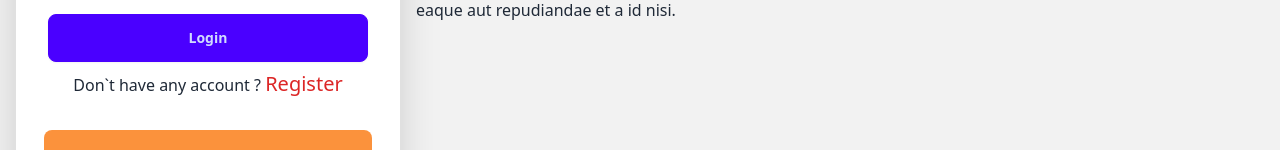
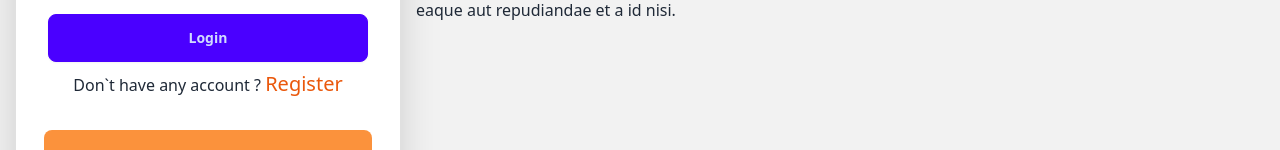
Before and after one commit to Waheedulislam/practice-project, a React (Vite) app: page /login in a window 1280 px wide. Shown: the part 494-644 px from the top of the page. Built offline with nearby package versions, Linux system fonts and the light colour scheme; no server answers.

Commit message:
final push

```diff
--- a/src/assets/pages/Login.jsx
+++ b/src/assets/pages/Login.jsx
@@ -79,10 +79,13 @@ const Login = () => {
                             <div className="form-control mt-6">
                                 <button className="btn btn-primary">Login</button>
                             </div>
+                            {
+                                error && <p className="text-red-500 text-center text-xl">{error?.message.slice(10, 43)}</p>
+                            }
                             <div>
                                 <p className="text-center">
                                     Don`t have any account ?{" "}
-                                    <Link to={"/register"} className="text-red-600 text-xl">
+                                    <Link to={"/register"} className="text-orange-600 text-xl">
                                         Register
                                     </Link>
                                 </p>
--- a/src/assets/pages/Register.jsx
+++ b/src/assets/pages/Register.jsx
@@ -81,6 +81,9 @@ const Register = () => {
                             <div className="form-control mt-6">
                                 <button className="btn btn-primary">Register</button>
                             </div>
+                            {
+                                error && <p className="text-red-500 text-center text-xl">{error?.message.slice(10, 43)}</p>
+                            }
                             <div>
                                 <p className="text-center">
                                     ALready have an account ? <Link to={"/login"} className="text-red-600 text-xl">Login</Link>
```
